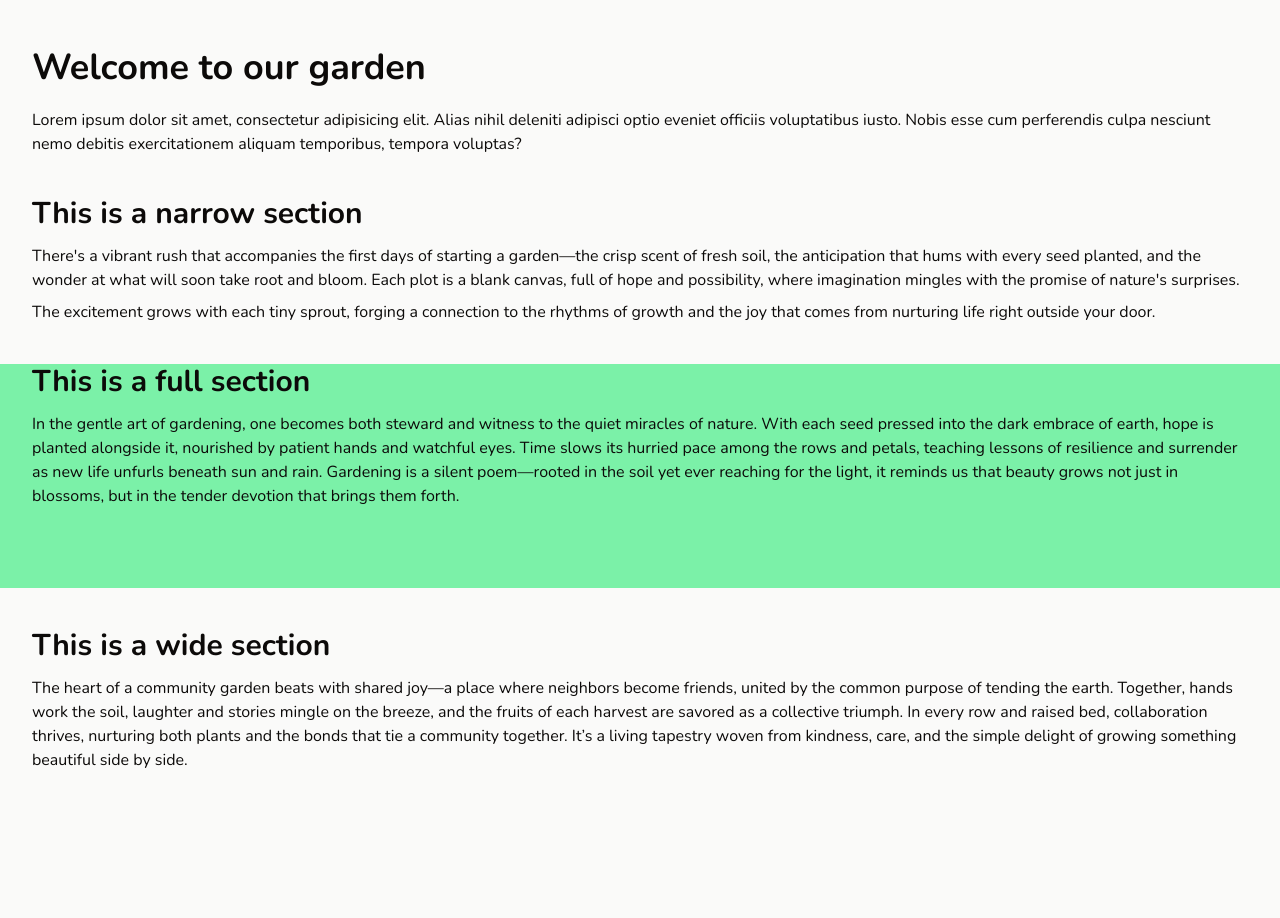
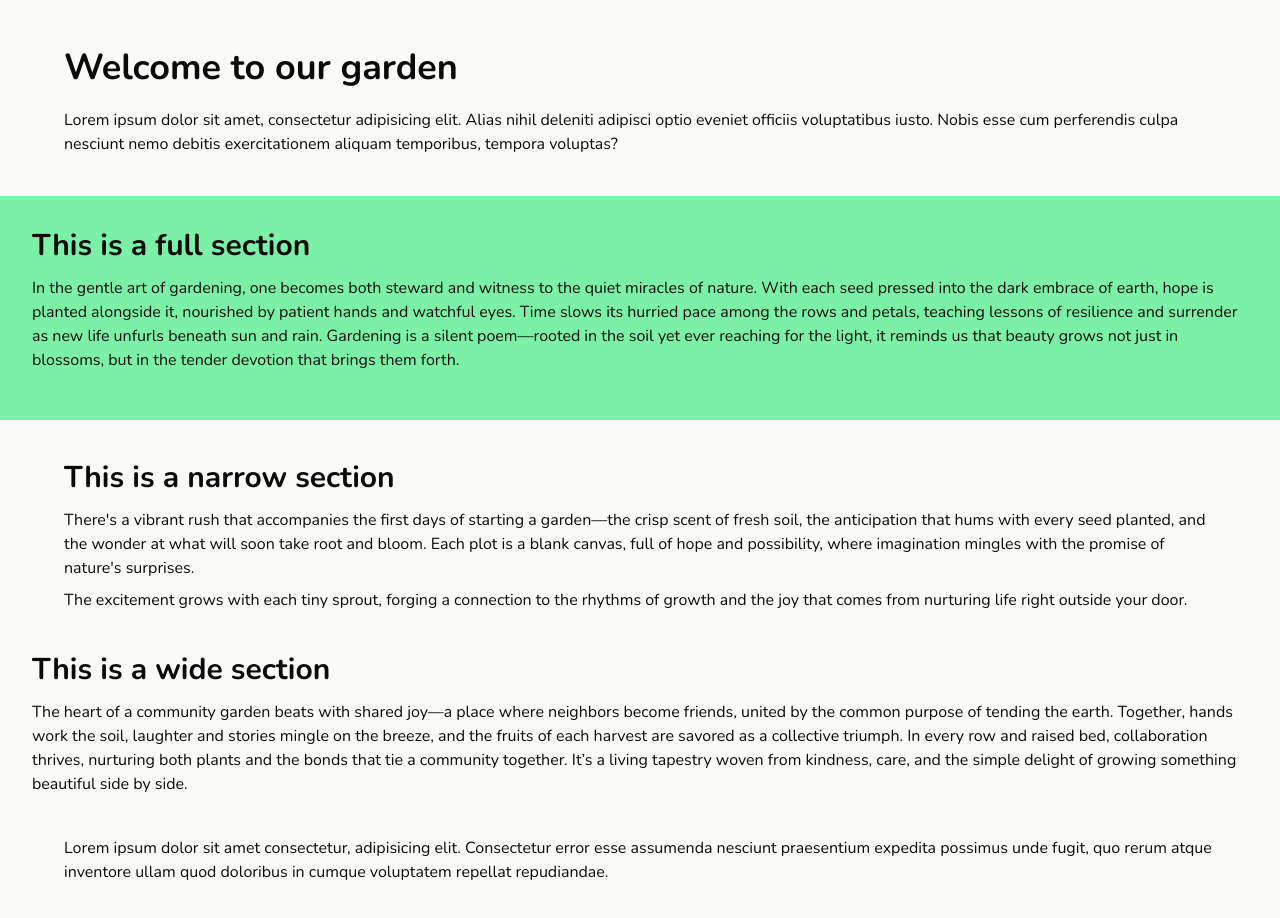
Before and after one commit to BrunoRoemers/parkgarden, a Next.js app: page /typography in a window 1280 px wide. Shown: the top 918 px of the page. Before the commit the page ends 828 px from the top, so only its background shows below. Built offline with nearby package versions, Linux system fonts and the light colour scheme.

Commit message:
WIP typography

```diff
--- a/src/components/theme/container.tsx
+++ b/src/components/theme/container.tsx
@@ -6,7 +6,7 @@ interface ContainerProps {
 }
 
 export const Narrow = ({ children, className }: ContainerProps) => {
-  return <div className={cn("px-8", className)}>{children}</div>;
+  return <div className={cn("px-8 sm:px-16", className)}>{children}</div>;
 };
 
 export const Wide = ({ children, className }: ContainerProps) => {
--- a/src/components/typography.tsx
+++ b/src/components/typography.tsx
@@ -13,6 +13,20 @@ export const Typography = () => {
           aliquam temporibus, tempora voluptas?
         </P>
       </Narrow>
+      <Full className="bg-green-300 min-h-56 py-8">
+        <H2>This is a full section</H2>
+        <P>
+          In the gentle art of gardening, one becomes both steward and witness
+          to the quiet miracles of nature. With each seed pressed into the dark
+          embrace of earth, hope is planted alongside it, nourished by patient
+          hands and watchful eyes. Time slows its hurried pace among the rows
+          and petals, teaching lessons of resilience and surrender as new life
+          unfurls beneath sun and rain. Gardening is a silent poem—rooted in the
+          soil yet ever reaching for the light, it reminds us that beauty grows
+          not just in blossoms, but in the tender devotion that brings them
+          forth.
+        </P>
+      </Full>
       <Narrow>
         <H2>This is a narrow section</H2>
         <P>
@@ -29,20 +43,6 @@ export const Typography = () => {
           outside your door.
         </P>
       </Narrow>
-      <Full className="bg-green-300 min-h-56">
-        <H2>This is a full section</H2>
-        <P>
-          In the gentle art of gardening, one becomes both steward and witness
-          to the quiet miracles of nature. With each seed pressed into the dark
-          embrace of earth, hope is planted alongside it, nourished by patient
-          hands and watchful eyes. Time slows its hurried pace among the rows
-          and petals, teaching lessons of resilience and surrender as new life
-          unfurls beneath sun and rain. Gardening is a silent poem—rooted in the
-          soil yet ever reaching for the light, it reminds us that beauty grows
-          not just in blossoms, but in the tender devotion that brings them
-          forth.
-        </P>
-      </Full>
       <Wide>
         <H2>This is a wide section</H2>
         <P>
@@ -56,6 +56,14 @@ export const Typography = () => {
           something beautiful side by side.
         </P>
       </Wide>
+      <Narrow>
+        <P>
+          Lorem ipsum dolor sit amet consectetur, adipisicing elit. Consectetur
+          error esse assumenda nesciunt praesentium expedita possimus unde
+          fugit, quo rerum atque inventore ullam quod doloribus in cumque
+          voluptatem repellat repudiandae.
+        </P>
+      </Narrow>
     </div>
   );
 };
```
